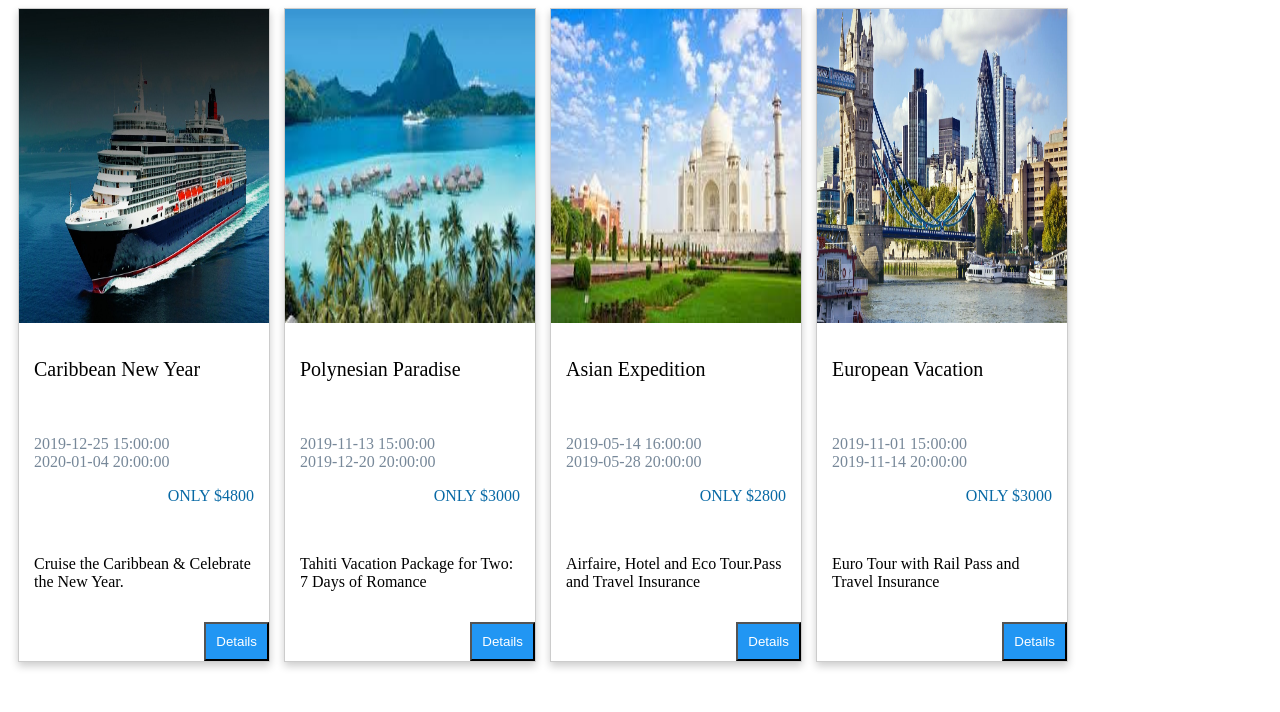
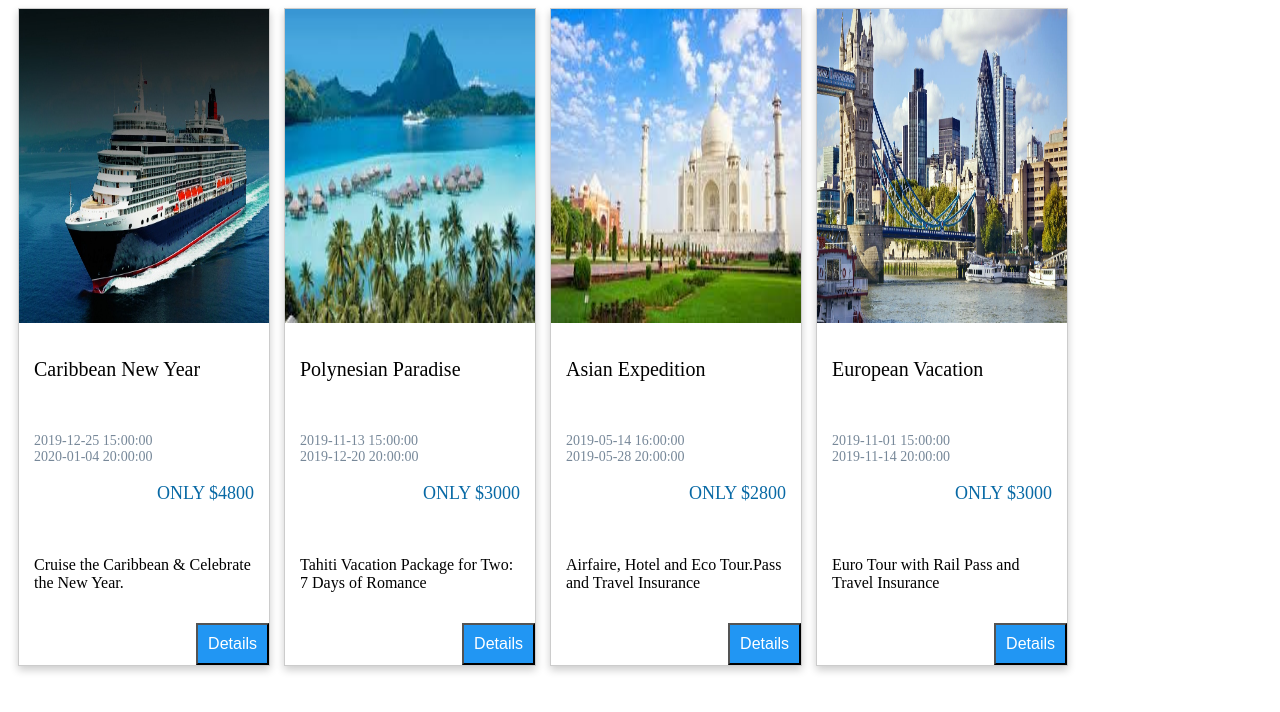
Before and after one commit to Ellen201906/TravelExperts2, a PHP site: page /my/packages.php in a window 1280 px wide. Shown: the top 712 px of the page. Run offline with PHP 8.4, Linux system fonts and the light colour scheme; data comes from the database, SQL or seed files in the repository; data that the repository does not hold is empty.

Commit message:
Update packages.css

```diff
--- a/packages.css
+++ b/packages.css
@@ -6,7 +6,6 @@ div.card {
   margin-left:10px;
   border: 1px solid #ccc;
   width: 250px;
-
   display: inline-block;
   box-shadow: 0 4px 8px 0 rgba(0,0,0,0.2);
   transition: 0.3s;
@@ -18,10 +17,10 @@ div.card {
     box-shadow: 0 8px 16px 0 rgba(0,0,0,0.2);
   }
 
-  div.card img {
-    width: 100%;
-    height: 40%;
-  }
+    div.card img {
+        width: 100%;
+        height: 40%;
+    }
 
   div.text {
     padding: 15px;
@@ -34,14 +33,14 @@ div.card {
     color: white;
     padding: 10px;
     text-align: center;
-    font-size: 16x;
+    font-size: 16px;
     cursor: pointer;
 }
 
   .price{
     text-align: right;
     color: rgb(8, 105, 165);
-    font-size: 16px;
+    font-size: 18px;
     text-shadow: 0 8px 16px 0 rgba(0,0,0,0.2);
   }
 
@@ -52,14 +51,13 @@ div.card {
   .date{
     text-align: left;
     color:lightslategray;
-    font-size: 16px;
+    font-size: 14px;
     text-shadow: 0 8px 16px 0 rgba(0,0,0,0.2);
   }
-
-.desc{
+.desc {
     font-size: 16px;
 }
 
-.title1{
+.title1 {
     font-size: 20px;
 }
```
